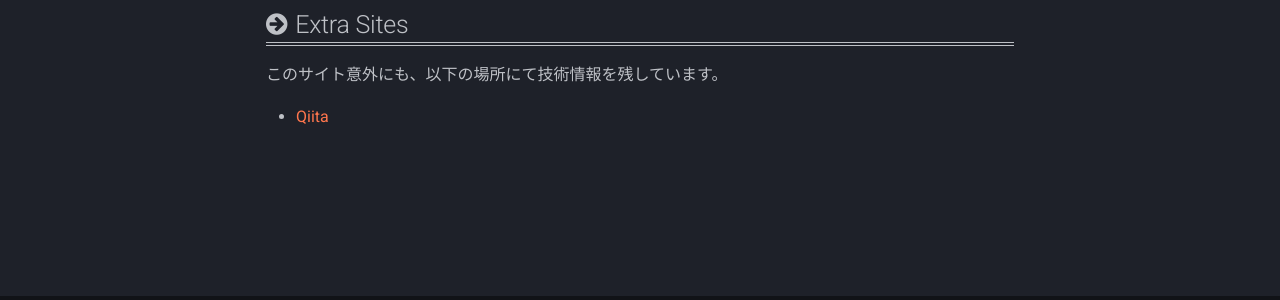
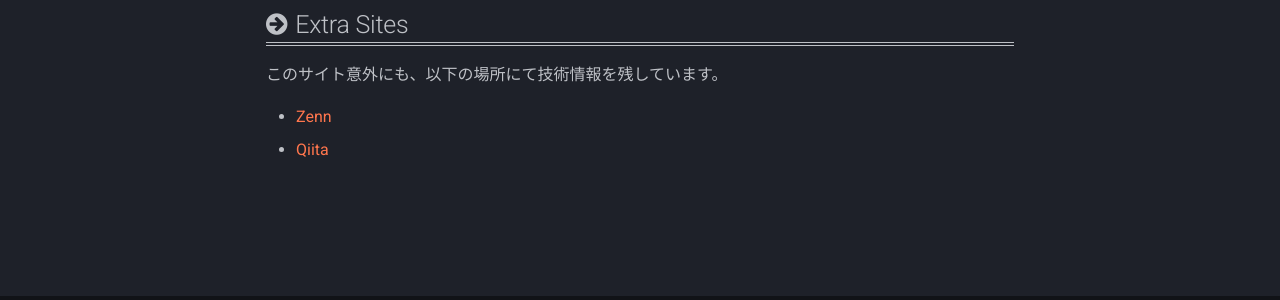
Before and after one commit to takavfx/Takanori-Note, an MkDocs documentation site: the page built from docs/00_About/about_this.md, in a window 1280 px wide. Shown: the part 540-840 px from the top of the page. Built offline with MkDocs 1.6.1 and Material for MkDocs 9.7.7, drawn with Linux system fonts in a browser that asks for light colours; comment, search, counter and statistics services are not loaded.

Commit message:
zennのリンクを追加

```diff
--- a/docs/00_About/about_this.md
+++ b/docs/00_About/about_this.md
@@ -12,4 +12,5 @@
 
 このサイト意外にも、以下の場所にて技術情報を残しています。
 
-- [Qiita](https://qiita.com)
+- [Zenn](https://zenn.dev/takanori_k)
+- [Qiita](https://qiita.com/takavfx)
```
